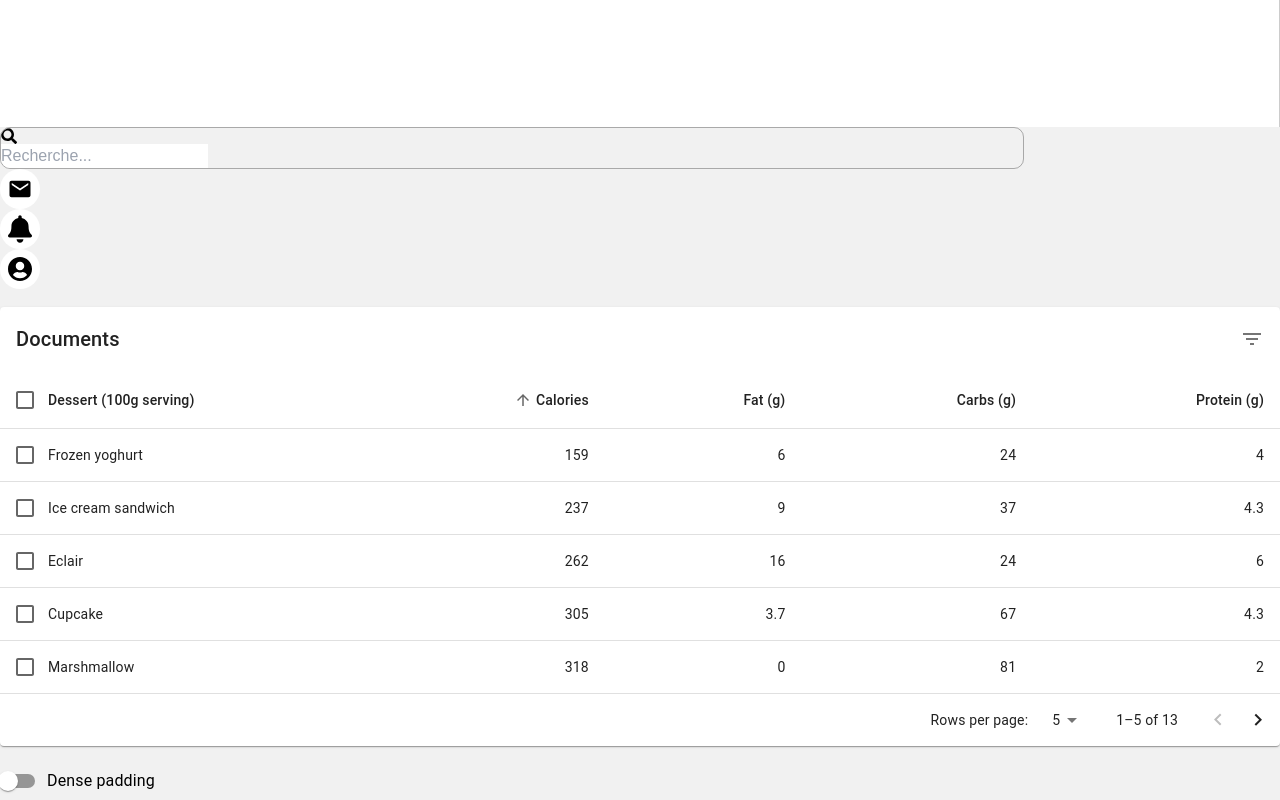
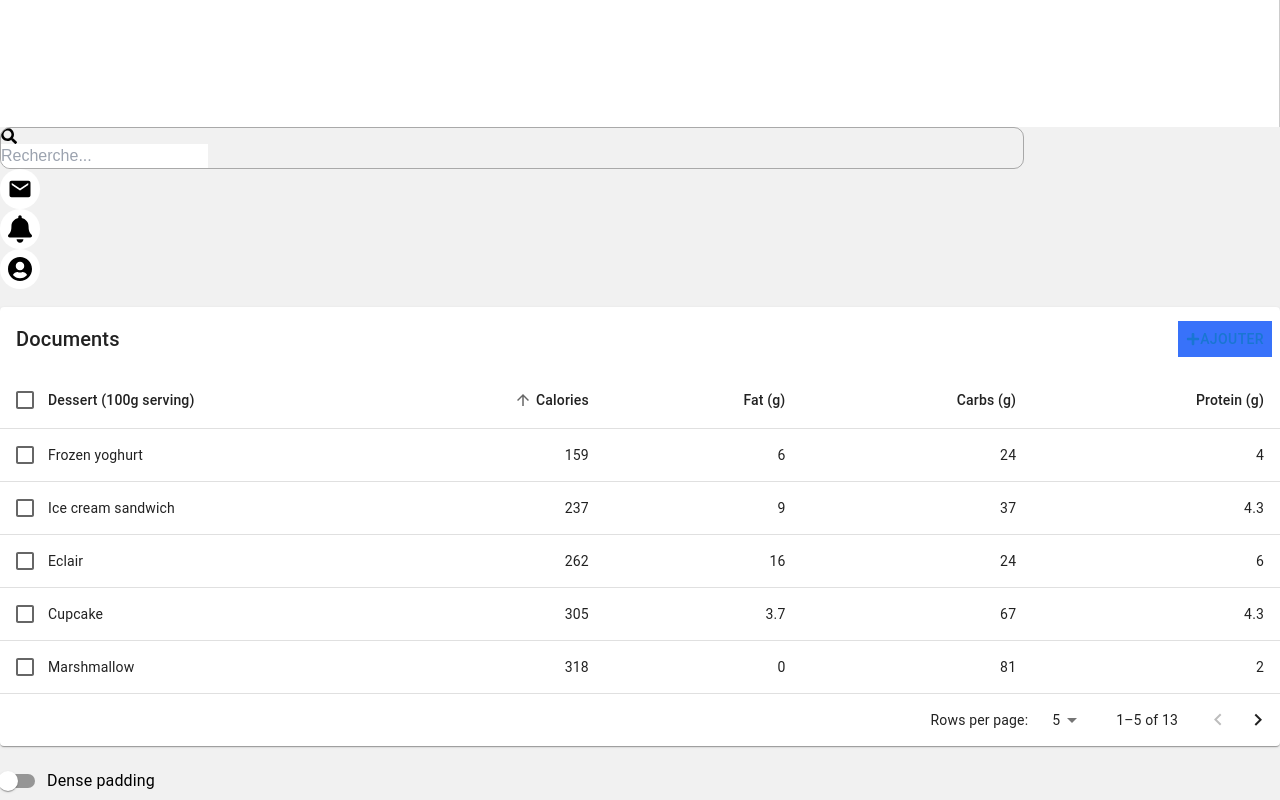
Before and after one commit to rovertnet/evv_ap, a React (Vite) app in the folder documents/: page /docs in a window 1280 px wide. Shown: the part 673-1473 px from the top of the page. Built offline with nearby package versions, Linux system fonts and the light colour scheme.

Commit message:
last commit

```diff
--- a/documents/src/components/docs/Table.jsx
+++ b/documents/src/components/docs/Table.jsx
@@ -18,9 +18,10 @@ import Tooltip from "@mui/material/Tooltip";
 import FormControlLabel from "@mui/material/FormControlLabel";
 import Switch from "@mui/material/Switch";
 import DeleteIcon from "@mui/icons-material/Delete";
-import FilterListIcon from "@mui/icons-material/FilterList";
 import { visuallyHidden } from "@mui/utils";
 import { useMemo, useState } from "react";
+import { FaPlus } from "react-icons/fa";
+import { Button } from "@mui/material";
 
 function createData(id, name, calories, fat, carbs, protein) {
   return {
@@ -194,7 +195,7 @@ function EnhancedTableToolbar(props) {
           id="tableTitle"
           component="div"
         >
-         Documents
+          Documents
         </Typography>
       )}
       {numSelected > 0 ? (
@@ -205,9 +206,12 @@ function EnhancedTableToolbar(props) {
         </Tooltip>
       ) : (
         <Tooltip title="Filtrer la liste">
-          <IconButton>
-            <FilterListIcon />
-          </IconButton>
+          <div className=" rounded-md px-3 py-1 btn">
+            <Button className="flex space-x-3 items-center">
+              <FaPlus className="text-xl text-white" />
+              <span className="font-bold text-xl text-white">Ajouter</span>
+            </Button>
+          </div>
         </Tooltip>
       )}
     </Toolbar>
```
